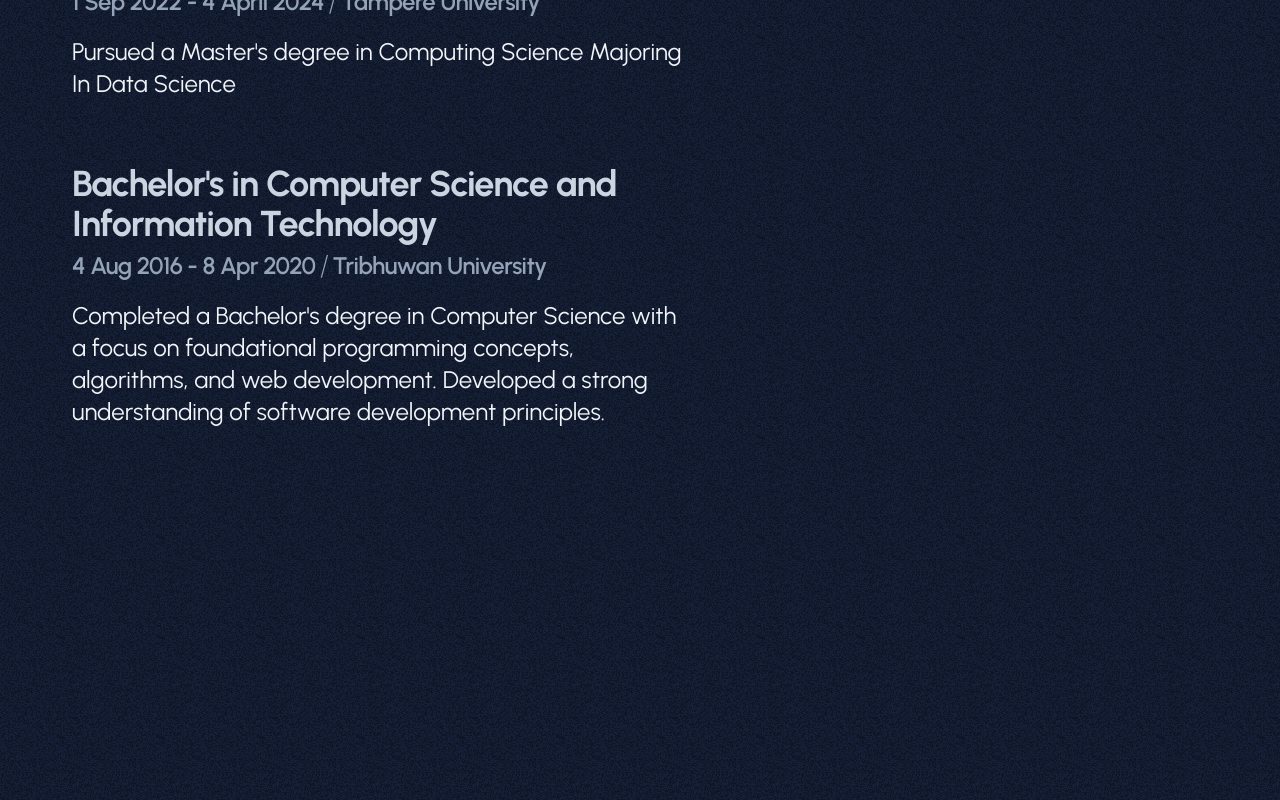
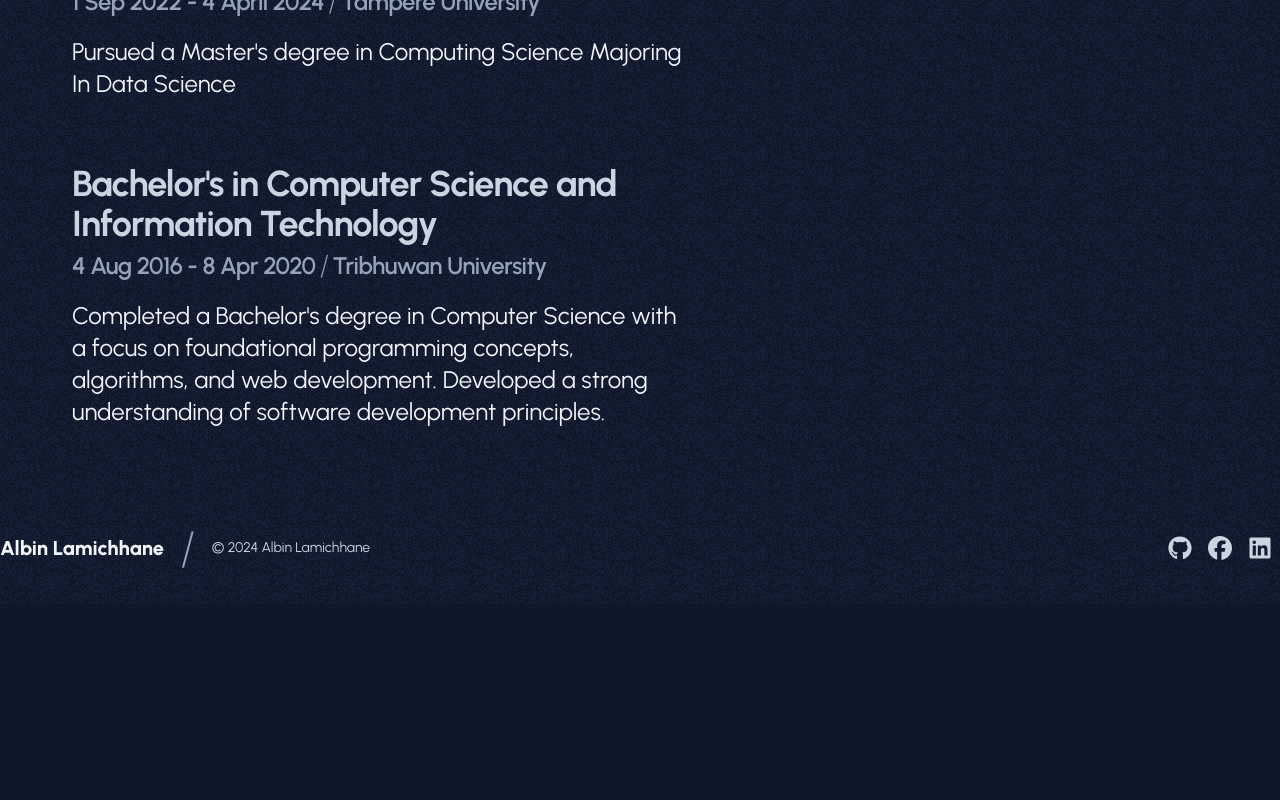
Before and after one commit to aln1234/3d_portfolio, a Next.js app: page /about in a window 1280 px wide. Shown: the part 2840-3640 px from the top of the page. After the commit the page ends 3444 px from the top, so only its background shows below. Built offline with nearby package versions, Linux system fonts and the light colour scheme.

Commit message:
fix footer gap issue

```diff
--- a/app/page.tsx
+++ b/app/page.tsx
@@ -2,7 +2,7 @@ import Hero from "@/components/Hero";
 
 export default function Home() {
   return (
-    <div className="grid grid-rows-[20px_1fr_20px] items-center justify-items-center p-8 pb-20 gap-16 sm:p-20 font-[family-name:var(--font-geist-sans)]">
+    <div className="grid grid-rows-[20px_1fr_20px] min-h-screen items-center justify-items-center p-8 pb-20 gap-16 sm:p-20 font-[family-name:var(--font-geist-sans)]">
       <Hero />
     </div>
   );
--- a/components/Footer.tsx
+++ b/components/Footer.tsx
@@ -1,12 +1,11 @@
 import React from "react";
-import Bounded from "./Bounded";
 import Link from "next/link";
 import { FaGithub, FaFacebook, FaLinkedin } from "react-icons/fa6";
 
 const Footer = () => {
   return (
-    <Bounded as="footer" className="text-slate-600">
-      <div className="container mx-auto mt-20 flex flex-col justify-between items-center gap-6 py-8 sm:flex-row">
+    <div className="mx-auto w-full max-w-7xl">
+      <div className="container mx-auto  flex flex-col justify-between items-center gap-6 py-8 sm:flex-row">
         <div className="name flex flex-col items-center justify-center gap-x-4 gap-y-2 sm:flex-row sm:justify-self-start">
           <Link
             href="/"
@@ -42,7 +41,7 @@ const Footer = () => {
           </Link>
         </div>
       </div>
-    </Bounded>
+    </div>
   );
 };
 
```
